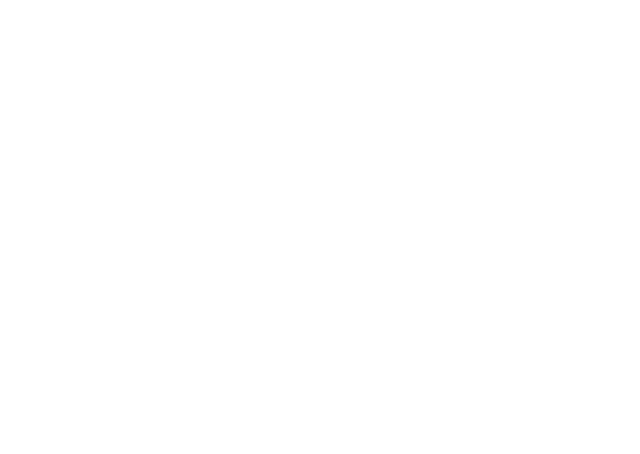
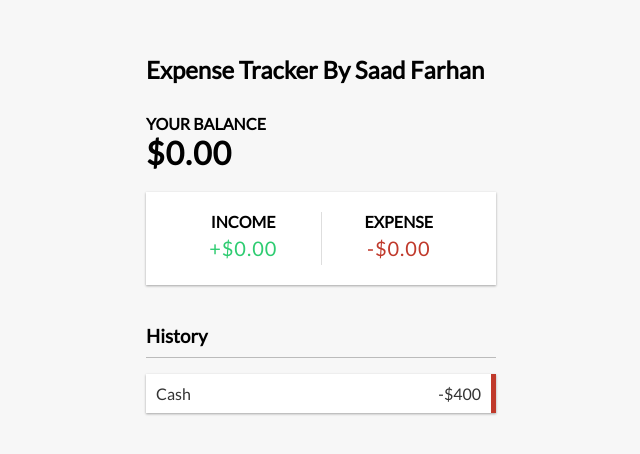
Before and after one commit to SaadFarhanIdress/project-1-expense-tracker, a React (Create React App) app: page / in a window 1280 px wide. Shown: the part 156-610 px from the top of the page, without its empty margins (319-959 px from the left). Built offline with nearby package versions, Linux system fonts and the light colour scheme.

Commit message:
Created functional components, remove ids, replace class with className and for with htmlFor, used all the components in App.js, write css

```diff
--- a/src/App.css
+++ b/src/App.css
@@ -1,38 +1,151 @@
-.App {
-  text-align: center;
+@import url('https://fonts.googleapis.com/css?family=Lato&display=swap');
+
+:root {
+  --box-shadow: 0 1px 3px rgba(0, 0, 0, 0.12), 0 1px 2px rgba(0, 0, 0, 0.24);
 }
 
-.App-logo {
-  height: 40vmin;
-  pointer-events: none;
+* {
+  box-sizing: border-box;
 }
 
-@media (prefers-reduced-motion: no-preference) {
-  .App-logo {
-    animation: App-logo-spin infinite 20s linear;
-  }
-}
-
-.App-header {
-  background-color: #282c34;
-  min-height: 100vh;
+body {
+  background-color: #f7f7f7;
   display: flex;
   flex-direction: column;
   align-items: center;
   justify-content: center;
-  font-size: calc(10px + 2vmin);
-  color: white;
+  min-height: 100vh;
+  margin: 0;
+  font-family: 'Lato', sans-serif;
 }
 
-.App-link {
-  color: #61dafb;
+.container {
+  margin: 30px auto;
+  width: 350px;
 }
 
-@keyframes App-logo-spin {
-  from {
-    transform: rotate(0deg);
-  }
-  to {
-    transform: rotate(360deg);
-  }
+h1 {
+  letter-spacing: 1px;
+  margin: 0;
 }
+
+h3 {
+  border-bottom: 1px solid #bbb;
+  padding-bottom: 10px;
+  margin: 40px 0 10px;
+}
+
+h4 {
+  margin: 0;
+  text-transform: uppercase;
+}
+
+.inc-exp-container {
+  background-color: #fff;
+  box-shadow: var(--box-shadow);
+  padding: 20px;
+  display: flex;
+  justify-content: space-between;
+  margin: 20px 0;
+}
+
+.inc-exp-container>div {
+  flex: 1;
+  text-align: center;
+}
+
+.inc-exp-container>div:first-of-type {
+  border-right: 1px solid #dedede;
+}
+
+.money {
+  font-size: 20px;
+  letter-spacing: 1px;
+  margin: 5px 0;
+}
+
+.money.plus {
+  color: #2ecc71;
+}
+
+.money.minus {
+  color: #c0392b;
+}
+
+label {
+  display: inline-block;
+  margin: 10px 0;
+}
+
+input[type='text'],
+input[type='number'] {
+  border: 1px solid #dedede;
+  border-radius: 2px;
+  display: block;
+  font-size: 16px;
+  padding: 10px;
+  width: 100%;
+}
+
+.btn {
+  cursor: pointer;
+  background-color: #9c88ff;
+  box-shadow: var(--box-shadow);
+  color: #fff;
+  border: 0;
+  display: block;
+  font-size: 16px;
+  margin: 10px 0 30px;
+  padding: 10px;
+  width: 100%;
+}
+
+.btn:focus,
+.delete-btn:focus {
+  outline: 0;
+}
+
+.list {
+  list-style-type: none;
+  padding: 0;
+  margin-bottom: 40px;
+}
+
+.list li {
+  background-color: #fff;
+  box-shadow: var(--box-shadow);
+  color: #333;
+  display: flex;
+  justify-content: space-between;
+  position: relative;
+  padding: 10px;
+  margin: 10px 0;
+}
+
+.list li.plus {
+  border-right: 5px solid #2ecc71;
+}
+
+.list li.minus {
+  border-right: 5px solid #c0392b;
+}
+
+.delete-btn {
+  cursor: pointer;
+  background-color: #e74c3c;
+  border: 0;
+  color: #fff;
+  font-size: 20px;
+  line-height: 20px;
+  padding: 2px 5px;
+  position: absolute;
+  top: 50%;
+  left: 0;
+  transform: translate(-100%, -50%);
+  opacity: 0;
+  transition: opacity 0.3s ease;
+}
+
+.list li:hover .delete-btn {
+  opacity: 1;
+}
--- a/src/App.js
+++ b/src/App.js
@@ -1,7 +1,18 @@
+import { Header } from "./components/Header";
+import './App.css';
+import { Balance } from "./components/Balance";
+import { IncomeExpense } from "./components/IncomeExpense";
+import { TransactionHistory } from "./components/TransactionHistory";
+
 function App() {
   return (
     <div>
-
+      <Header />
+      <div className="container">
+        <Balance />
+        <IncomeExpense />
+        <TransactionHistory />
+      </div>
     </div>
   );
 }
--- /dev/null
+++ b/src/components/Balance.js
@@ -0,0 +1,10 @@
+import React from 'react'
+
+export const Balance = () => {
+    return (
+        <>
+            <h4>Your Balance</h4>
+            <h1>$0.00</h1>
+        </>
+    )
+}
--- /dev/null
+++ b/src/components/Header.js
@@ -0,0 +1,9 @@
+import React from 'react'
+
+export const Header = () => {
+    return (
+        <h2>
+           Expense Tracker By Saad Farhan
+        </h2>
+    )
+}
--- /dev/null
+++ b/src/components/IncomeExpense.js
@@ -0,0 +1,16 @@
+import React from 'react'
+
+export const IncomeExpense = () => {
+    return (
+        <div className="inc-exp-container">
+            <div>
+                <h4>Income</h4>
+                <p className="money plus">+$0.00</p>
+            </div>
+            <div>
+                <h4>Expense</h4>
+                <p className="money minus">-$0.00</p>
+            </div>
+        </div>
+    )
+}
--- /dev/null
+++ b/src/components/TransactionHistory.js
@@ -0,0 +1,14 @@
+import React from 'react'
+
+export const TransactionHistory = () => {
+    return (
+        <>
+            <h3>History</h3>
+            <ul className="list">
+                <li className="minus">
+                    Cash <span>-$400</span><button className="delete-btn">x</button>
+                </li>
+            </ul>
+        </>
+    )
+}
```
Also changed, not shown: src/components/TransactionForm.js (added, +23 -0 lines), 1 other file (tests, documents, lock files or other folders).
